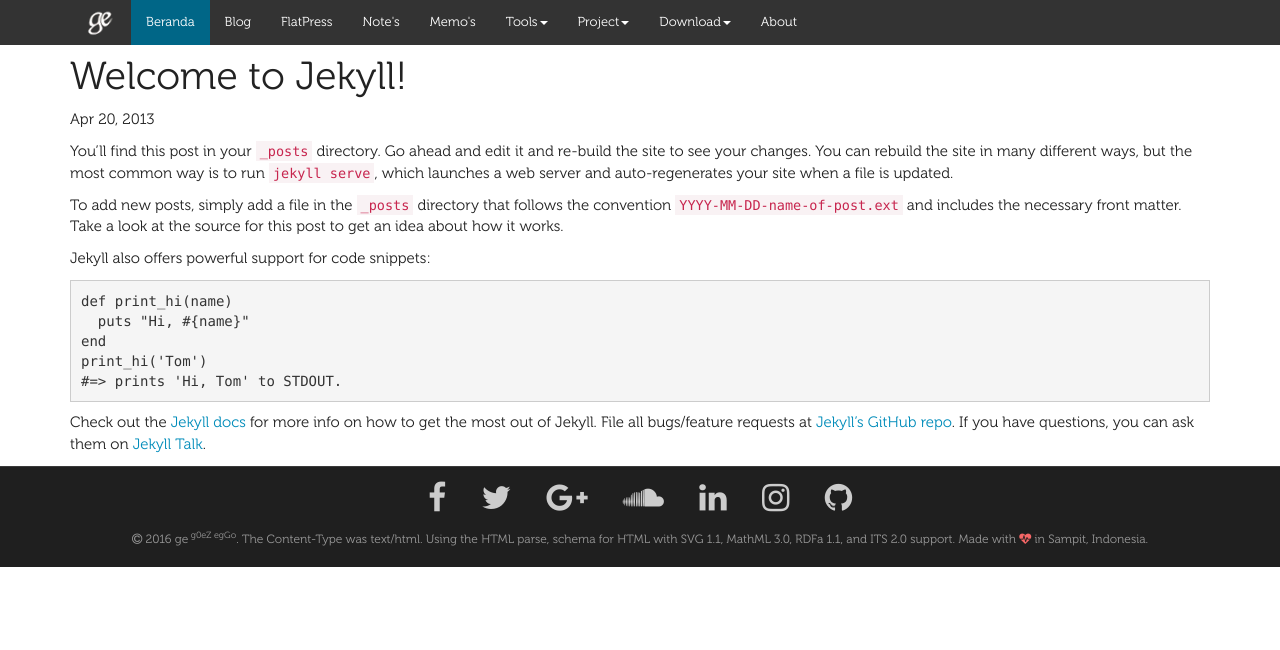
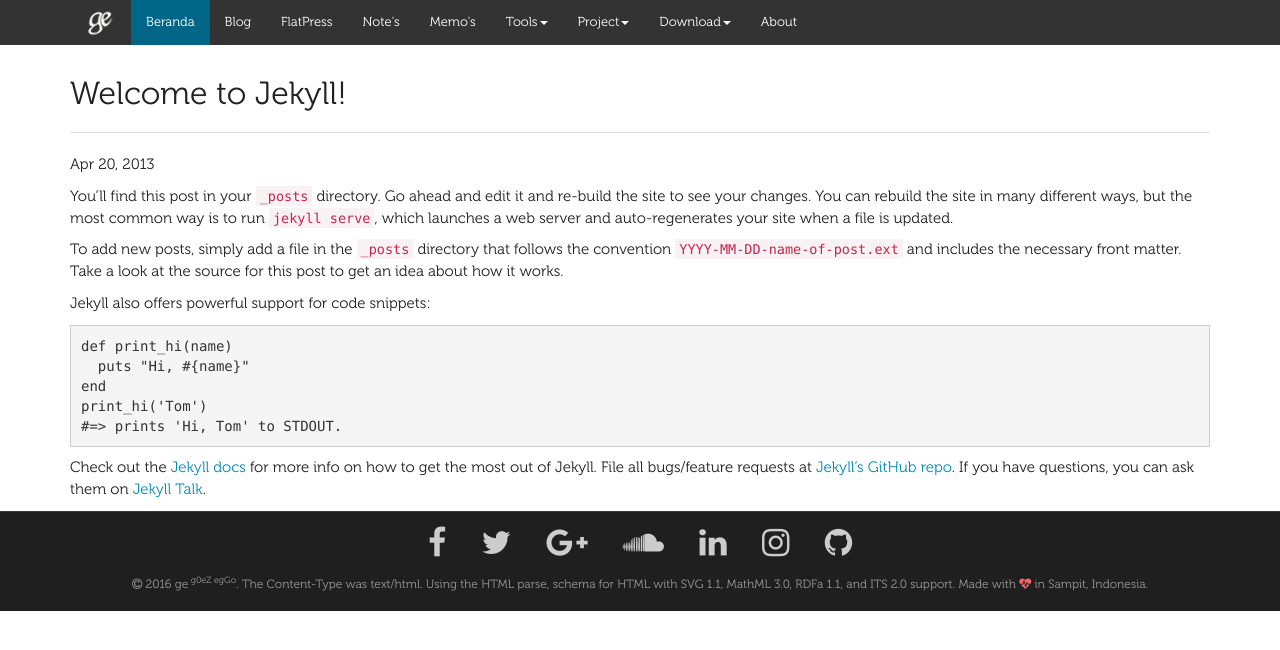
Before and after one commit to eggoez/eggoez.github.io, a Jekyll site: the page built from _posts/2013-04-19-welcome-to-jekyll.markdown, in a window 1280 px wide. Shown: the top 650 px of the page. Built offline with Jekyll 4.4.1, drawn with Linux system fonts in a browser that asks for light colours; nearby versions of some CDN libraries; library files that are not in the unit come from our copies; comment, search, counter and statistics services are not loaded.

Commit message:
Update post.html

```diff
--- a/_layouts/post.html
+++ b/_layouts/post.html
@@ -3,10 +3,10 @@
 ---
 <article class="post" itemscope itemtype="http://schema.org/BlogPosting">
 
-  <header class="post-header">
-    <h1 class="post-title" itemprop="name headline">{{ page.title }}</h1>
+  <div class="page-header">
+    <h2 class="post-title" itemprop="name headline">{{ page.title }}</h2>
+  </div>
     <p class="post-meta"><time datetime="{{ page.date | date_to_xmlschema }}" itemprop="datePublished">{{ page.date | date: "%b %-d, %Y" }}</time>{% if page.author %} • <span itemprop="author" itemscope itemtype="http://schema.org/Person"><span itemprop="name">{{ page.author }}</span></span>{% endif %}</p>
-  </header>
 
   <div class="post-content" itemprop="articleBody">
     {{ content }}
```
